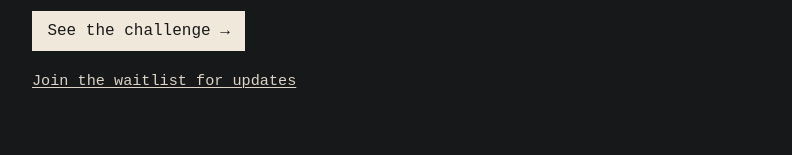
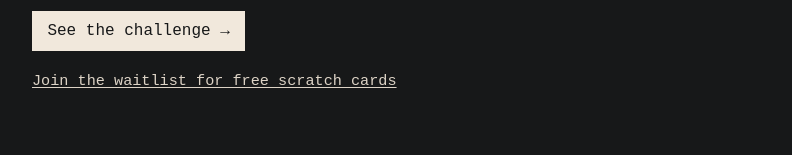
Before and after one commit to matejhladky/netomia, a Nuxt app: page / in a window 1280 px wide. Shown: the part 640-795 px from the top of the page, without its empty margins (240-1032 px from the left). Built offline with nearby package versions, Linux system fonts and the light colour scheme.

Commit message:
dev deploy env test

```diff
--- a/app/pages/index.vue
+++ b/app/pages/index.vue
@@ -170,7 +170,7 @@ onBeforeUnmount(() => {
         </NuxtLink>
 
         <button type="button" class="text-link" @click="openWaitlist">
-          Join the waitlist for updates
+          Join the waitlist for free scratch cards
         </button>
       </div>
 
```
